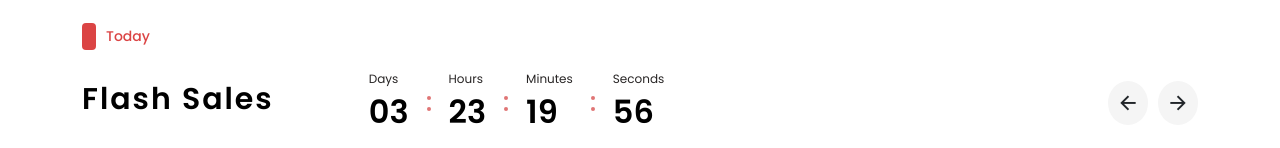
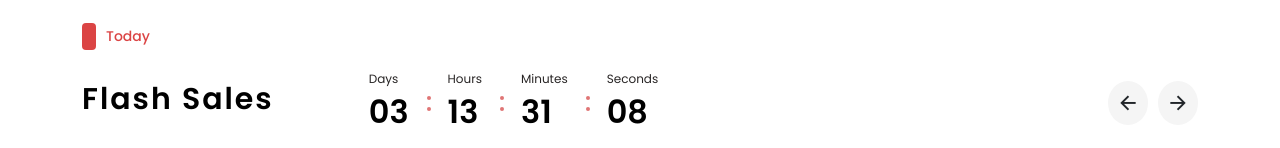
Before and after one commit to Hussnain-Raja/Exclusive-Ecommerce, a React (Create React App) app: page / in a window 1280 px wide. Shown: the part 652-800 px from the top of the page. Built offline with nearby package versions, Linux system fonts and the light colour scheme.

Commit message:
Update Flash.tsx

```diff
--- a/src/Components/Flash.tsx
+++ b/src/Components/Flash.tsx
@@ -1,4 +1,4 @@
-import React from "react";
+import React, { useState, useEffect } from "react";
 import "../Styles/Flash.css";
 import "swiper/css";
 import { Swiper, SwiperSlide } from "swiper/react";
@@ -9,6 +9,46 @@ import flashpic3 from "../Assests/flashpic3.webp";
 import flashpic4 from "../Assests/flashpic4.webp";
 
 const Flash = () => {
+  const [timeLeft, setTimeLeft] = useState({
+    days: "00",
+    hours: "00",
+    minutes: "00",
+    seconds: "00",
+  });
+
+  // Set your sale end time here
+  const target = new Date("2025-09-05T00:00:00").getTime();
+
+  useEffect(() => {
+    const interval = setInterval(() => {
+      const now = new Date().getTime();
+      const difference = target - now;
+
+      if (difference <= 0) {
+        clearInterval(interval);
+        setTimeLeft({ days: "00", hours: "00", minutes: "00", seconds: "00" });
+        return;
+      }
+
+      const days = String(
+        Math.floor(difference / (1000 * 60 * 60 * 24))
+      ).padStart(2, "0");
+      const hours = String(
+        Math.floor((difference / (1000 * 60 * 60)) % 24)
+      ).padStart(2, "0");
+      const minutes = String(
+        Math.floor((difference / 1000 / 60) % 60)
+      ).padStart(2, "0");
+      const seconds = String(Math.floor((difference / 1000) % 60)).padStart(
+        2,
+        "0"
+      );
+
+      setTimeLeft({ days, hours, minutes, seconds });
+    }, 1000);
+
+    return () => clearInterval(interval);
+  }, []);
   return (
     <section className="flash main-padding">
       <div className="container">
@@ -22,7 +62,7 @@ const Flash = () => {
 
           <div className="col-lg-12">
             <div className="flashsecondhead">
-              <div className="clockhead">
+              {/* <div className="clockhead">
                 <h2 className="flashhead main-paragraph">Flash Sales</h2>
 
                 <div className="parentdots">
@@ -35,9 +75,7 @@ const Flash = () => {
                       <div className="dotsspace"></div>
                       <div className="dotsspace"></div>
                     </div>
-                    {/* </div> */}
 
-                    {/* 2 */}
                     <div className="no-column">
                       <div className="placedays">
                         <div className="dayhead">Hours</div>
@@ -48,8 +86,7 @@ const Flash = () => {
                         <div className="dotsspace"></div>
                       </div>
                     </div>
-                    {/* 2 */}
-                    {/* 3 */}
+
                     <div className="no-column">
                       <div className="placedays">
                         <div className="dayhead">Minutes</div>
@@ -60,8 +97,7 @@ const Flash = () => {
                         <div className="dotsspace"></div>
                       </div>
                     </div>
-                    {/* 3 */}
-                    {/* 4 */}
+
 
                     <div className="no-column">
                       <div className="placedays">
@@ -69,11 +105,31 @@ const Flash = () => {
                         <div className="dayno">56</div>
                       </div>
                     </div>
-                    {/* 4 */}
+
                   </div>
                 </div>
+              </div> */}
+              <div className="clockhead">
+                <h2 className="flashhead main-paragraph">Flash Sales</h2>
+                <div className="parentdots">
+                  {["Days", "Hours", "Minutes", "Seconds"].map((label, idx) => (
+                    <div key={label} className="no-column">
+                      <div className="placedays">
+                        <div className="dayhead">{label}</div>
+                        <div className="dayno">
+                          {Object.values(timeLeft)[idx]}
+                        </div>
+                      </div>
+                      {label !== "Seconds" && (
+                        <div className="day-column">
+                          <div className="dotsspace"></div>
+                          <div className="dotsspace"></div>
+                        </div>
+                      )}
+                    </div>
+                  ))}
+                </div>
               </div>
-
               <div className="circlealign">
                 <div className="circleiconbtn custom-next">
                   <i className="ri-arrow-left-line"></i>
```
